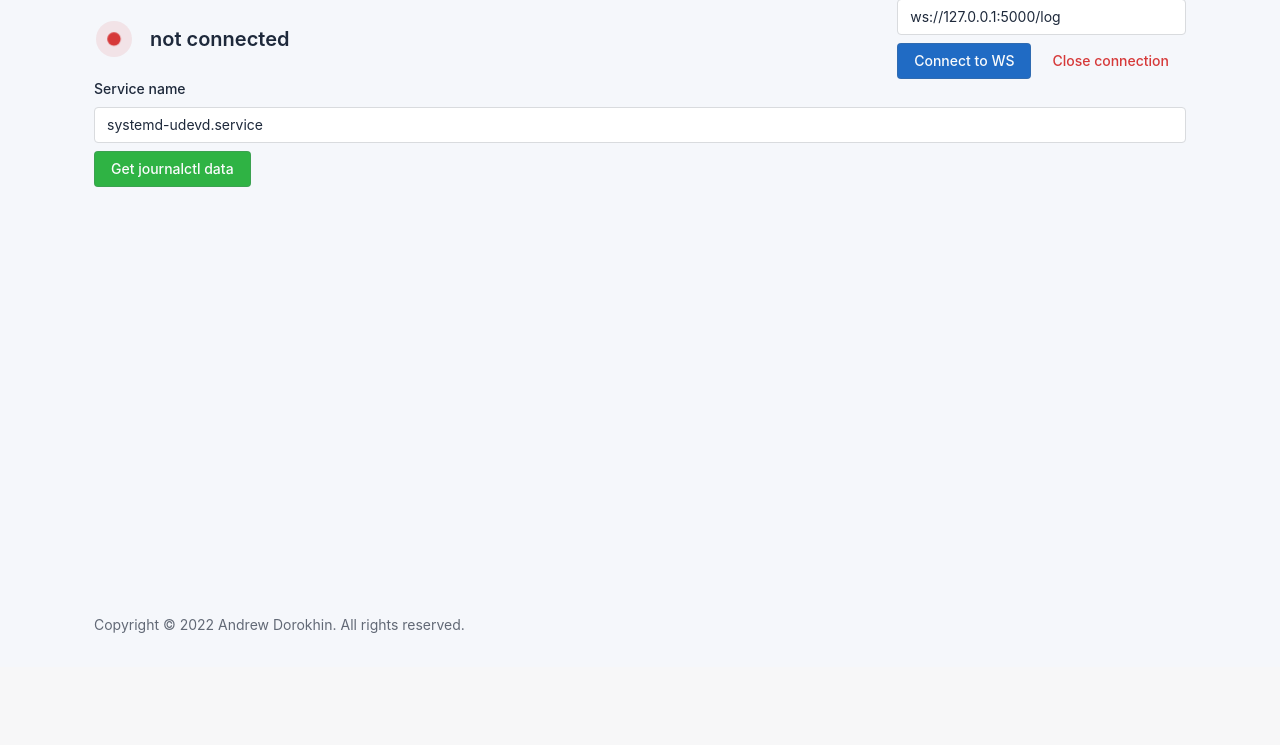
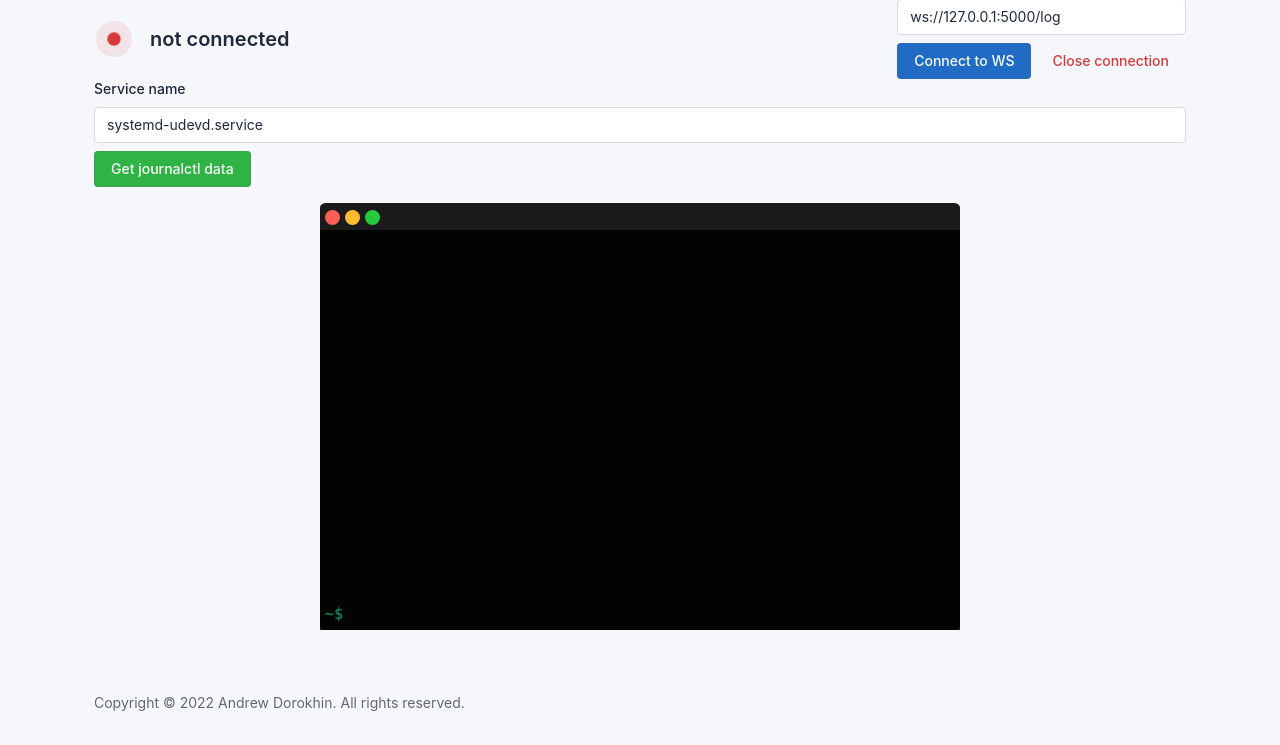
Before and after one commit to dorokhin/flask-ws-journalctl, a Flask app: page / in a window 1280 px wide. Shown: the part 133-878 px from the top of the page. Before the commit the page ends 766 px from the top, so only its background shows below. Run offline with Flask 2, Linux system fonts and the light colour scheme.

Commit message:
add terminal div, reformat code & styles

```diff
--- a/app.py
+++ b/app.py
@@ -5,7 +5,7 @@ import json
 
 app = Flask(__name__)
 sock = Sock(app)
-app.config['SOCK_SERVER_OPTIONS'] = {'ping_interval': 25}
+app.config['SOCK_SERVER_OPTIONS'] = {'ping_interval': 5}
 
 
 @app.route('/')
@@ -56,4 +56,7 @@ def log(ws):
 
 
 if __name__ == '__main__':
-    app.run()
+    app.config.update(
+        DEBUG=True,
+    )
+    app.run(host="0.0.0.0", port=5000)
--- /dev/null
+++ b/static/css/console.css
@@ -0,0 +1,109 @@
+.terminal-container {
+  background-color: rgba(0, 0, 0, 0.89);
+  padding-top: 27px;
+  width: 50vw;
+  position: relative;
+  border-radius: 1%;
+}
+
+.terminal-window {
+  background-color: rgba(0, 0, 0, 0.89);
+  height: 50vh;
+  margin: 0 auto;
+  overflow: clip;
+}
+
+
+.window-red-dot {
+  background-color: #ff5f56;
+  border-radius: 100%;
+  width: 15px;
+  height: 15px;
+  position: absolute;
+  top: 7px;
+  left: 5px;
+  display: block;
+}
+
+.window-yellow-dot {
+  background-color: #ffbd2e;
+  border-radius: 100%;
+  width: 15px;
+  height: 15px;
+  top: 7px;
+  left: 25px;
+  position: absolute;
+}
+
+.window-green-dot {
+  background-color: #27c93f;
+  border-radius: 100%;
+  width: 15px;
+  height: 15px;
+  top: 7px;
+  left: 45px;
+  position: absolute;
+}
+
+.console-text {
+  color: #04a26a;
+  font-family: monospace;
+  font-size: 15px;
+  text-align: left;
+  position: relative;
+  padding: 0;
+  margin: 0;
+
+}
+
+
+ul.console {
+  float: left;
+  padding-left: 5px;
+  margin-top: -5px;
+
+
+  width: 50vw;
+  height: 50vh;
+  position: relative;
+  display: flex;
+  flex-direction: column-reverse;
+  list-style: none;
+  overflow-x: hidden;
+  overflow-y: scroll;
+  white-space: initial;
+}
+
+li.console-text {
+  color: #04a26a;
+  font-family: monospace;
+  font-size: 15px;
+  text-align: left;
+  padding: 0;
+  margin: 0;
+}
+
+li.user-input::before {
+  content: "~$ ";
+}
+
+.console-scrollable::-webkit-scrollbar-track {
+  -webkit-border-radius: 10px;
+  border-radius: 10px;
+
+}
+
+.console-scrollable::-webkit-scrollbar-thumb {
+  background-color: rgba(117, 117, 117, 0.89);
+  -webkit-border-radius: 10px;
+  border-radius: 10px;
+}
+
+.console-scrollable::-webkit-scrollbar {
+  width: 15px;
+  height: 8px;
+
+  background-color: rgba(0, 0, 0, 0.89);
+  -webkit-border-radius: 10px;
+  border-radius: 10px;
+}
--- /dev/null
+++ b/static/js/app.js
@@ -0,0 +1,147 @@
+function uid() {
+    return (performance.now().toString(36) + Math.random().toString(36)).replace(/\./g, "");
+}
+
+function createToastAlert(parentElement, alertBadgeText, alertTitle, alertMessage) {
+    /* Create base toast div */
+    let toastAlert = document.createElement("div");
+    toastAlert.classList.add("toast");
+    toastAlert.classList.add("show");
+    toastAlert.setAttribute("role", "alert");
+    let id_attr = uid();
+    toastAlert.setAttribute("id", id_attr);
+    toastAlert.setAttribute("aria-live", "assertive");
+    toastAlert.setAttribute("data-bs-animation", "true");
+    toastAlert.setAttribute("aria-atomic", "true");
+
+    /* Create toast header element */
+    let toastHeader = document.createElement("div");
+    toastHeader.classList.add("toast-header");
+
+    /* Create badge for toast header */
+    let toastHeaderBadge = document.createElement("span");
+    toastHeaderBadge.classList.add("badge");
+    toastHeaderBadge.classList.add("bg-purple-lt");
+    let badgeText = document.createTextNode(alertBadgeText);
+    toastHeaderBadge.appendChild(badgeText);
+    toastHeader.appendChild(toastHeaderBadge);
+
+    /* Create text for toast header */
+    let toastHeaderText = document.createElement("strong");
+    toastHeaderText.classList.add("me-auto");
+    let toastHeaderTextContent = document.createTextNode(alertTitle);
+    toastHeaderText.appendChild(toastHeaderTextContent);
+    toastHeader.appendChild(toastHeaderText);
+
+    /* Create text for toast header */
+    let toastCloseButton = document.createElement("button");
+    toastCloseButton.classList.add("ms-2");
+    toastCloseButton.classList.add("btn-close");
+    toastCloseButton.setAttribute("type", "button");
+    toastCloseButton.setAttribute("data-bs-dismiss", "toast");
+    toastCloseButton.setAttribute("aria-label", "Close");
+    toastHeader.appendChild(toastCloseButton);
+    toastAlert.appendChild(toastHeader);
+
+    /* Create toast body element */
+    let toastBody = document.createElement("div");
+    toastBody.classList.add("toast-body");
+    let toastBodyContent = document.createTextNode(alertMessage);
+    toastBody.appendChild(toastBodyContent);
+    toastAlert.appendChild(toastBody);
+
+    parentElement.appendChild(toastAlert);
+
+    function hideToast(toastId) {
+        const toastElement = document.getElementById(toastId);
+        toastElement.classList.remove("show");
+    }
+
+    function removeToast(toastId) {
+        const toastElement = document.getElementById(toastId);
+        toastElement.remove();
+    }
+
+    const toastHideTimeout = setTimeout(hideToast, 3000, id_attr);
+    const toastDestroyTimeout = setTimeout(removeToast, 4000, id_attr);
+}
+
+const alertContainer = document.getElementById("alertContainer");
+
+function writeToConsole(consoleText, userInput = false) {
+    const consoleOut = document.getElementById("journalctlConsoleOutput");
+    let outLine = document.createElement("li");
+    outLine.classList.add("console-text");
+    if (userInput) {
+        outLine.classList.add("user-input");
+    }
+
+    const consoleTextInner = document.createTextNode(consoleText);
+    outLine.appendChild(consoleTextInner);
+    consoleOut.prepend(outLine);
+}
+
+let wsClient;
+
+function connectToWS() {
+    const endpoint = document.getElementById("endpoint").value;
+    if (wsClient !== undefined) {
+        wsClient.close();
+    }
+    wsClient = new WebSocket(endpoint);
+
+    wsClient.onmessage = function (event) {
+        let msgSize;
+        if (event.data.size === undefined) {
+            msgSize = event.data.length;
+        } else {
+            msgSize = event.data.size;
+        }
+        let payload = JSON.parse(event.data);
+        console.log("onmessage. size: " + msgSize + ", content: " + event.data);
+        writeToConsole(payload.message);
+    };
+
+    wsClient.onopen = function (evt) {
+        console.log("WS connection established");
+        createToastAlert(alertContainer, "WS", "connection", "WS connection established");
+        const conIndicator = document.getElementById("connectionIndicator");
+        conIndicator.classList.remove("status-red");
+        conIndicator.classList.add("status-green");
+        const connectedTo = document.getElementById("idConnectedTo");
+        connectedTo.innerHTML = "Connected";
+        let payload = document.getElementById("journalctlUnit").value;
+        writeToConsole('WS connection established');
+        sendMsg();
+    };
+
+    wsClient.onclose = function (evt) {
+        console.log("WS connection closed");
+        const conIndicator = document.getElementById("connectionIndicator");
+        conIndicator.classList.remove("status-green");
+        conIndicator.classList.add("status-red");
+        const connectedTo = document.getElementById("idConnectedTo");
+        connectedTo.innerHTML = "Not connected";
+
+        connectToWS();
+    };
+
+    wsClient.onerror = function (evt) {
+        console.log("Error!");
+    };
+}
+
+function sendMsg() {
+    let payload = document.getElementById("journalctlUnit").value;
+    writeToConsole(`journalctl -u ${payload} -f`, true);
+    const delayInMilliseconds = 1000; //1 second
+    setTimeout(function () {
+        wsClient.send(JSON.stringify({
+            name: payload, type: "journalctl",
+        }));
+    }, delayInMilliseconds);
+}
+
+function closeConn() {
+    wsClient.close();
+}
--- a/templates/base.html
+++ b/templates/base.html
@@ -1,22 +1,23 @@
 <!DOCTYPE html>
 <html lang="en">
 <head>
-    <meta charset="utf-8" />
-    <meta name="viewport" content="width=device-width, initial-scale=1, viewport-fit=cover" />
-    <meta http-equiv="X-UA-Compatible" content="ie=edge" />
+  <meta charset="utf-8"/>
+  <meta name="viewport" content="width=device-width, initial-scale=1, viewport-fit=cover"/>
+  <meta http-equiv="X-UA-Compatible" content="ie=edge"/>
   <title>WS journalctl</title>
-    <meta name="msapplication-TileColor" content="#206bc4" />
-    <meta name="theme-color" content="#206bc4" />
-    <meta name="apple-mobile-web-app-status-bar-style" content="black-translucent" />
-    <meta name="apple-mobile-web-app-capable" content="yes" />
-    <meta name="mobile-web-app-capable" content="yes" />
-    <meta name="HandheldFriendly" content="True" />
-    <meta name="MobileOptimized" content="320" />
-    <link rel="icon" href="/static/favicon.ico" type="image/x-icon" />
-    <link rel="shortcut icon" href="/static/favicon.ico" type="image/x-icon" />
-    <meta name="description" content="" />
+  <meta name="msapplication-TileColor" content="#206bc4"/>
+  <meta name="theme-color" content="#206bc4"/>
+  <meta name="apple-mobile-web-app-status-bar-style" content="black-translucent"/>
+  <meta name="apple-mobile-web-app-capable" content="yes"/>
+  <meta name="mobile-web-app-capable" content="yes"/>
+  <meta name="HandheldFriendly" content="True"/>
+  <meta name="MobileOptimized" content="320"/>
+  <link rel="icon" href="/static/favicon.ico" type="image/x-icon"/>
+  <link rel="shortcut icon" href="/static/favicon.ico" type="image/x-icon"/>
+  <meta name="description" content=""/>
   <!-- CSS files -->
-    <link href="/static/css/tabler.min.css?1651267453" rel="stylesheet" />
+  <link href="/static/css/tabler.min.css" rel="stylesheet"/>
+  <link href="/static/css/console.css" rel="stylesheet"/>
 </head>
 <body class="theme-light">
 <div class="page">
@@ -27,7 +28,7 @@
       </button>
       <h1 class="navbar-brand navbar-brand-autodark d-none-navbar-horizontal pe-0 pe-md-3">
         <a href=".">
-              <img src="/static/logo.svg" width="110" height="32" alt="Tabler" class="navbar-brand-image" />
+          <img src="/static/logo.svg" width="110" height="32" alt="Tabler" class="navbar-brand-image"/>
         </a>
       </h1>
       <div class="navbar-nav flex-row order-md-last">
@@ -35,7 +36,8 @@
           <div class="btn-list">
             <a href="#" class="btn" target="_blank" rel="noreferrer">
               <!-- Download SVG icon from http://tabler-icons.io/i/brand-github -->
-                  <svg xmlns="http://www.w3.org/2000/svg" class="icon" width="24" height="24" viewBox="0 0 24 24" stroke-width="2" stroke="currentColor" fill="none" stroke-linecap="round" stroke-linejoin="round">
+              <svg xmlns="http://www.w3.org/2000/svg" class="icon" width="24" height="24" viewBox="0 0 24 24"
+                   stroke-width="2" stroke="currentColor" fill="none" stroke-linecap="round" stroke-linejoin="round">
                 <path stroke="none" d="M0 0h24v24H0z" fill="none"></path>
                 <path
                     d="M9 19c-4.3 1.4 -4.3 -2.5 -6 -3m12 5v-3.5c0 -1 .1 -1.4 -.5 -2c2.8 -.3 5.5 -1.4 5.5 -6a4.6 4.6 0 0 0 -1.3 -3.2a4.2 4.2 0 0 0 -.1 -3.2s-1.1 -.3 -3.5 1.3a12.3 12.3 0 0 0 -6.2 0c-2.4 -1.6 -3.5 -1.3 -3.5 -1.3a4.2 4.2 0 0 0 -.1 3.2a4.6 4.6 0 0 0 -1.3 3.2c0 4.6 2.7 5.7 5.5 6c-.6 .6 -.6 1.2 -.5 2v3.5"
@@ -48,7 +50,6 @@
       </div>
     </div>
   </header>
-
   <div class="page-wrapper">
     <div class="container-xl">
       <!-- Page title -->
@@ -66,7 +67,6 @@
       <div class="container-xl">
         <!-- Content here -->
         <div id="alertContainer" class="toast-container position-fixed bottom-0 end-0 p-2 m-4"></div>
-
         <div class="row g-3 align-items-center">
           <div class="col-auto">
                 <span id="connectionIndicator" class="status-indicator status-red status-indicator-animated">
@@ -81,21 +81,39 @@
           <div class="col-md-auto ms-auto d-print-none">
             <div class="btn-list">
               <form class="">
-                    <input type="text" id="endpoint" name="endpoint" value="{{ data.ws_url }}" class="form-control mb-2 mr-sm-2" />
+                <input type="text" id="endpoint" name="endpoint" value="{{ data.ws_url }}"
+                       class="form-control mb-2 mr-sm-2"/>
                 <button type="button" class="btn btn-primary" onclick="connectToWS()">Connect to WS</button>
                 <button class="btn btn-ghost-red" type="button" onclick="closeConn()">Close connection</button>
               </form>
             </div>
           </div>
         </div>
-
         <form>
           <div class="mb-3">
             <label for="journalctlUnit" class="form-label">Service name</label>
-                <input type="text" class="form-control" id="journalctlUnit" placeholder="systemd-udevd.service" name="journalctlUnit" value="systemd-udevd.service" />
+            <input type="text" class="form-control" id="journalctlUnit" placeholder="systemd-udevd.service"
+                   name="journalctlUnit" value="systemd-udevd.service"/>
             <button class="btn btn-green mt-2" type="button" onclick="sendMsg()">Get journalctl data</button>
           </div>
         </form>
+        <div class="row justify-content-md-center">
+          <div class="col-auto">
+            <div class="terminal-container">
+              <div class="window-red-dot">
+              </div>
+              <div class="window-yellow-dot">
+              </div>
+              <div class="window-green-dot">
+              </div>
+              <div class="terminal-window">
+                <ul id="journalctlConsoleOutput" class="console console-scrollable">
+                  <li class="console-text user-input"></li>
+                </ul>
+              </div>
+            </div>
+          </div>
+        </div>
       </div>
     </div>
     <footer class="footer footer-transparent d-print-none">
@@ -120,134 +138,7 @@
   </div>
 </div>
 <!-- Libs JS -->
-    <script src="/static/js/tabler.min.js?1651267453" defer=""></script>
-    <script>
-      function uid() {
-        return (performance.now().toString(36) + Math.random().toString(36)).replace(/\./g, "");
-      }
-
-      function createToastAlert(parentElement, alertBadgeText, alertTitle, alertMessage) {
-        /* Create base toast div */
-        let toastAlert = document.createElement("div");
-        toastAlert.classList.add("toast");
-        toastAlert.classList.add("show");
-        toastAlert.setAttribute("role", "alert");
-        let id_attr = uid();
-        toastAlert.setAttribute("id", id_attr);
-        toastAlert.setAttribute("aria-live", "assertive");
-        toastAlert.setAttribute("data-bs-animation", "true");
-        toastAlert.setAttribute("aria-atomic", "true");
-
-        /* Create toast header element */
-        let toastHeader = document.createElement("div");
-        toastHeader.classList.add("toast-header");
-
-        /* Create badge for toast header */
-        let toastHeaderBadge = document.createElement("span");
-        toastHeaderBadge.classList.add("badge");
-        toastHeaderBadge.classList.add("bg-purple-lt");
-        let badgeText = document.createTextNode(alertBadgeText);
-        toastHeaderBadge.appendChild(badgeText);
-        toastHeader.appendChild(toastHeaderBadge);
-
-        /* Create text for toast header */
-        let toastHeaderText = document.createElement("strong");
-        toastHeaderText.classList.add("me-auto");
-        let toastHeaderTextContent = document.createTextNode(alertTitle);
-        toastHeaderText.appendChild(toastHeaderTextContent);
-        toastHeader.appendChild(toastHeaderText);
-
-        /* Create text for toast header */
-        let toastCloseButton = document.createElement("button");
-        toastCloseButton.classList.add("ms-2");
-        toastCloseButton.classList.add("btn-close");
-        toastCloseButton.setAttribute("type", "button");
-        toastCloseButton.setAttribute("data-bs-dismiss", "toast");
-        toastCloseButton.setAttribute("aria-label", "Close");
-        toastHeader.appendChild(toastCloseButton);
-        toastAlert.appendChild(toastHeader);
-
-        /* Create toast body element */
-        let toastBody = document.createElement("div");
-        toastBody.classList.add("toast-body");
-        let toastBodyContent = document.createTextNode(alertMessage);
-        toastBody.appendChild(toastBodyContent);
-        toastAlert.appendChild(toastBody);
-
-        parentElement.appendChild(toastAlert);
-
-        function hideToast(toastId) {
-          const toastElement = document.getElementById(toastId);
-          toastElement.classList.remove("show");
-        }
-        function removeToast(toastId) {
-          const toastElement = document.getElementById(toastId);
-          toastElement.remove();
-        }
-        const toastHideTimeout = setTimeout(hideToast, 3000, id_attr);
-        const toastDestroyTimeout = setTimeout(removeToast, 4000, id_attr);
-      }
-
-      const alertContainer = document.getElementById("alertContainer");
-
-      let wsClient;
-
-      function connectToWS() {
-        const endpoint = document.getElementById("endpoint").value;
-        if (wsClient !== undefined) {
-          wsClient.close();
-        }
-        wsClient = new WebSocket(endpoint);
-
-        wsClient.onmessage = function (event) {
-          let msgSize;
-          if (event.data.size === undefined) {
-            msgSize = event.data.length;
-          } else {
-            msgSize = event.data.size;
-          }
-          let payload = JSON.parse(event.data);
-          console.log("onmessage. size: " + msgSize + ", content: " + event.data);
-          createToastAlert(alertContainer, payload.title, "", payload.message);
-        };
-
-        wsClient.onopen = function (evt) {
-          console.log("WS connection established");
-          createToastAlert(alertContainer, "WS", "connection", "WS connection established");
-          const conIndicator = document.getElementById("connectionIndicator");
-          conIndicator.classList.remove("status-red");
-          conIndicator.classList.add("status-green");
-          const connectedTo = document.getElementById("idConnectedTo");
-          connectedTo.innerHTML = "Connected";
-        };
-
-        wsClient.onclose = function (evt) {
-          console.log("WS connection closed");
-          const conIndicator = document.getElementById("connectionIndicator");
-          conIndicator.classList.remove("status-green");
-          conIndicator.classList.add("status-red");
-          const connectedTo = document.getElementById("idConnectedTo");
-          connectedTo.innerHTML = "Not connected";
-        };
-
-        wsClient.onerror = function (evt) {
-          console.log("Error!");
-        };
-      }
-
-      function sendMsg() {
-        let payload = document.getElementById("journalctlUnit").value;
-        wsClient.send(
-          JSON.stringify({
-            name: payload,
-            type: "journalctl",
-          })
-        );
-      }
-
-      function closeConn() {
-        wsClient.close();
-      }
-    </script>
+<script src="/static/js/tabler.min.js"></script>
+<script src="/static/js/app.js"></script>
 </body>
 </html>
```
Lines whose indentation alone changed are shown as unchanged.
